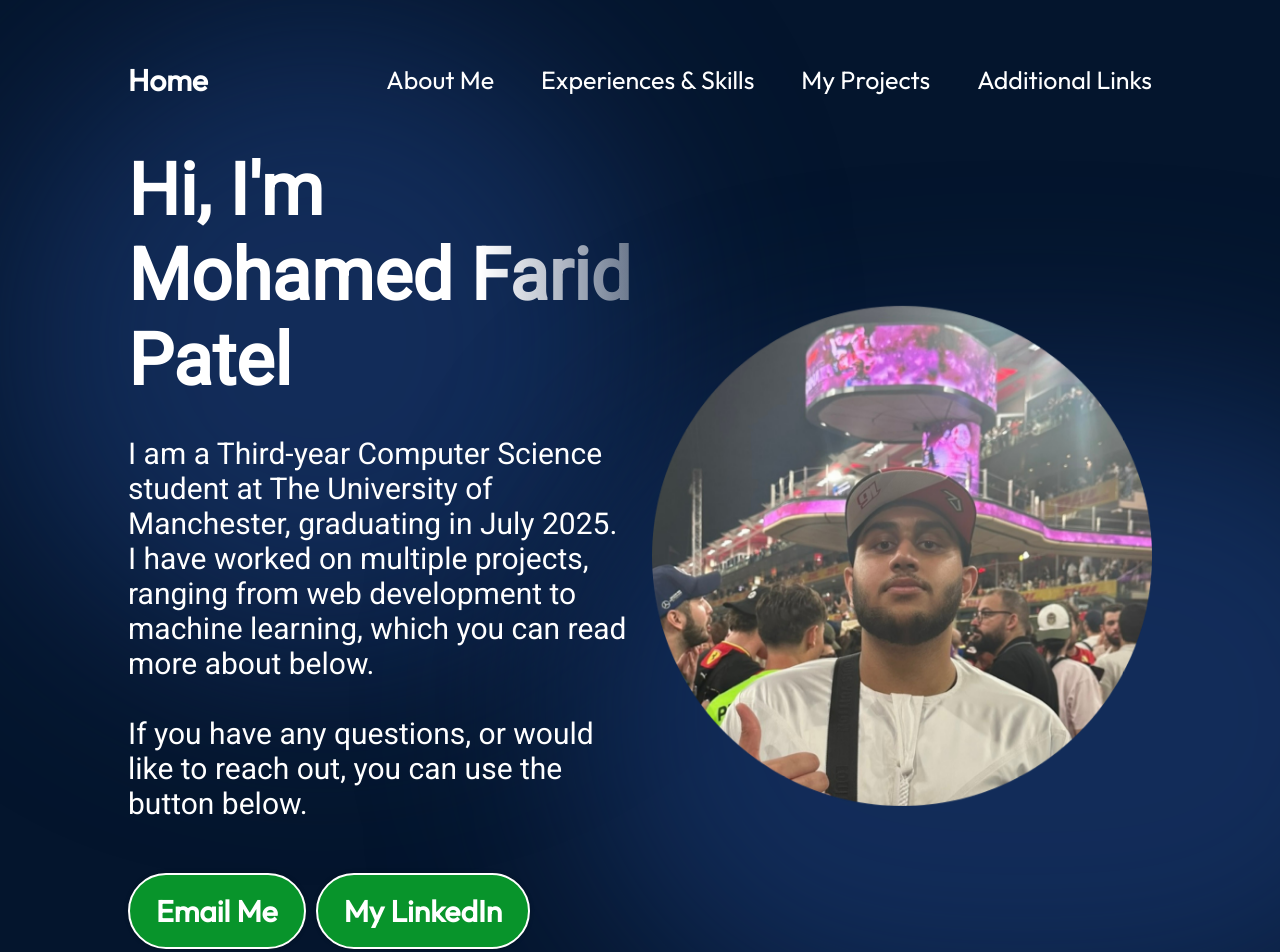
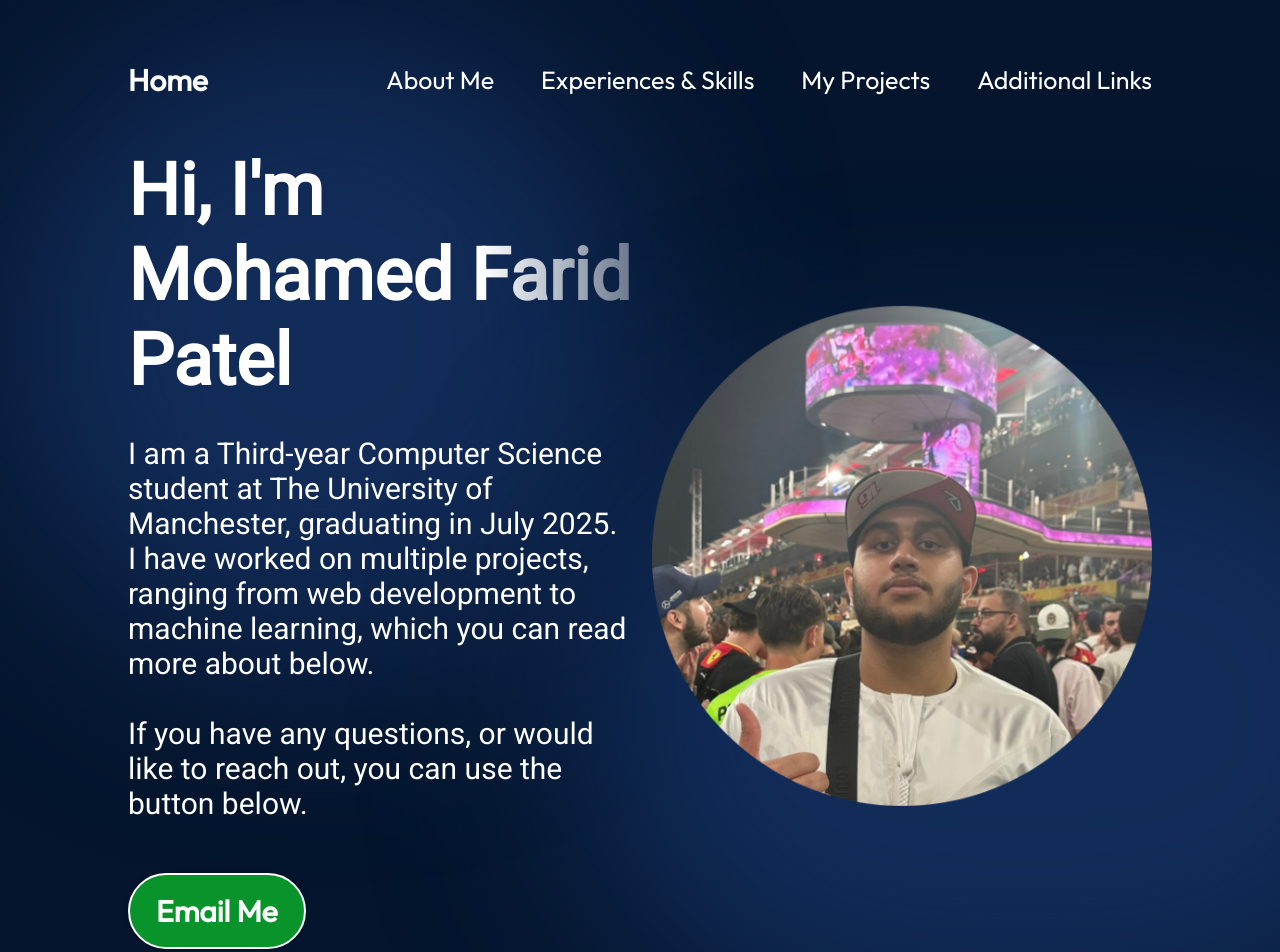
Before and after one commit to 08mfp/react-portfolio, a React (Vite) app: page / in a window 1280 px wide. Shown: the top 952 px of the page. Built offline with nearby package versions, Linux system fonts and the light colour scheme.

Commit message:
fix LinkedIn link

```diff
--- a/src/components/Hero/Hero.jsx
+++ b/src/components/Hero/Hero.jsx
@@ -13,15 +13,16 @@
         I have worked on multiple projects, ranging from web development to machine learning, which you can read more about below.
         <br />
         <br />
+        {/* If you have any questions, or would like to reach out, you can find my contact details at the bottom of this page. */}
         If you have any questions, or would like to reach out, you can use the button below.
         </p>
         <div style={{ display: 'flex' }}>
         <a href="mailto:contact@mohfarid.com" className={styles.contactBtn} style={{ marginRight: '10px' }}>
           Email Me
         </a>
-        <a href="https://www.linkedin.com/in/mohamedfaridpatel" className={styles.contactBtn}>
+        {/* <a href="https://www.linkedin.com/in/mohamedfaridpatel" className={styles.contactBtn}>
           My LinkedIn
-        </a>
+        </a> */}
       </div>
       </div>
       <img
```
